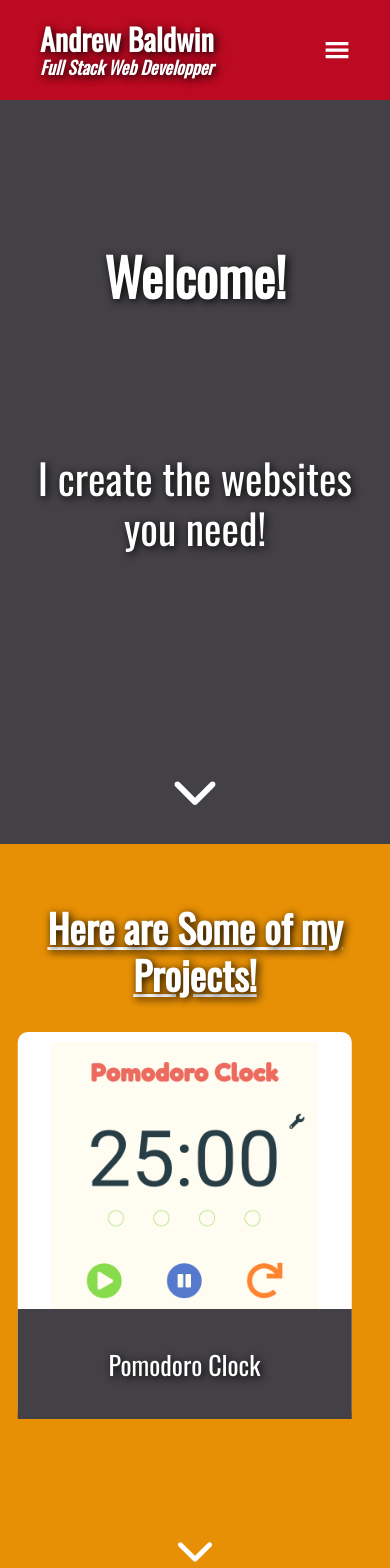
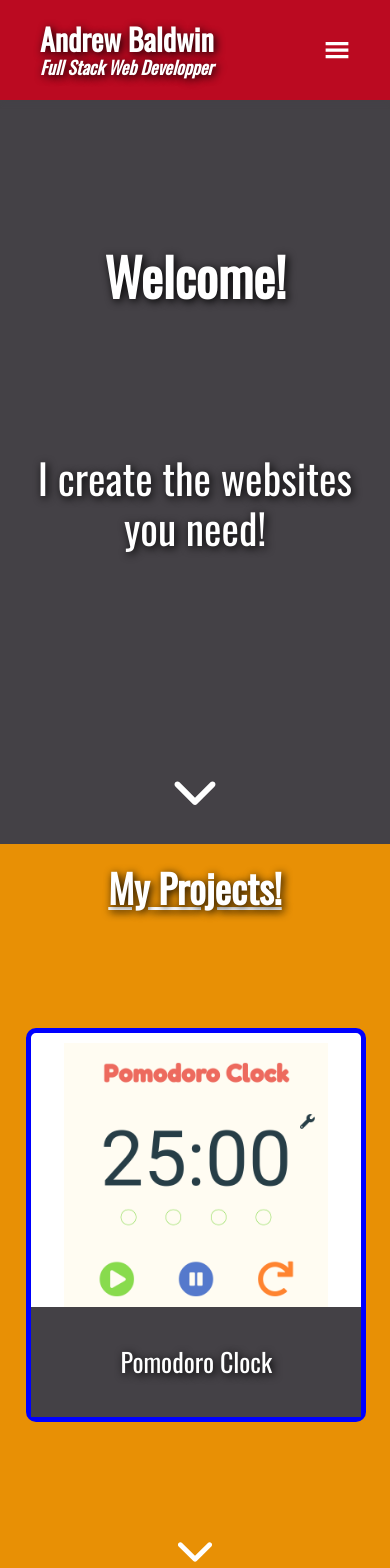
Before and after one commit to andrewbaldwin44/Personal_Page, a React (Create React App) app: page / in a window 390 px wide. Shown: the top 1568 px of the page. Built offline with nearby package versions, Linux system fonts and the light colour scheme; a web font is replaced by a local one.

Commit message:
Add mobile styling to projects section

```diff
--- a/src/components/Carousel.js
+++ b/src/components/Carousel.js
@@ -89,11 +89,10 @@ const StyledSlider = styled(Slider)`
   position: absolute;
   display: flex;
   align-items: center;
-  left: 50%;
-  transform: translateX(-50%);
-  width: 95vw;
+  justify-content: center;
+  width: 97%;
   height: 60%;
-  bottom: 12%;
+  bottom: 90px;
 `;
 
 const SideScrollChevron = styled.span`
--- a/src/components/Projects.js
+++ b/src/components/Projects.js
@@ -12,7 +12,7 @@ function Projects({ projects }) {
 
   return (
     <ProjectsSection id="projects-section" ref={projectsSection}>
-      <h2>Here are Some of my Projects!</h2>
+      <h2>My Projects!</h2>
       <Carousel>
         {projects.map(project => {
           const normalizedProjectTitle = project.title.toLowerCase().replace(' ', '');
@@ -46,13 +46,12 @@ const ProjectsSection = styled.section`
   width: 100vw;
   height: calc(100vh - var(--navbar-height));
   background-color: var(--orangeBG);
-  padding: 0 20px;
+  padding: 20px;
 
   h2 {
     text-decoration: underline;
     text-align: center;
     align-self: center;
-    padding-top: 60px;
     margin-bottom: 80px;
     font-size: 1.5em;
   }
@@ -66,11 +65,11 @@ const TileItem = styled.div`
   border-radius: 10px;
   height: 100%;
   max-width: 90%;
+  margin-left: 1.6vw;
   margin-bottom: 100px;
-  margin-right: 2vw;
-  margin-left: 2vw;
   cursor: pointer;
   transition: transform 0.8s;
+  border: 5px solid blue;
 
   &:hover {
     transform: scale(1.01);
```
